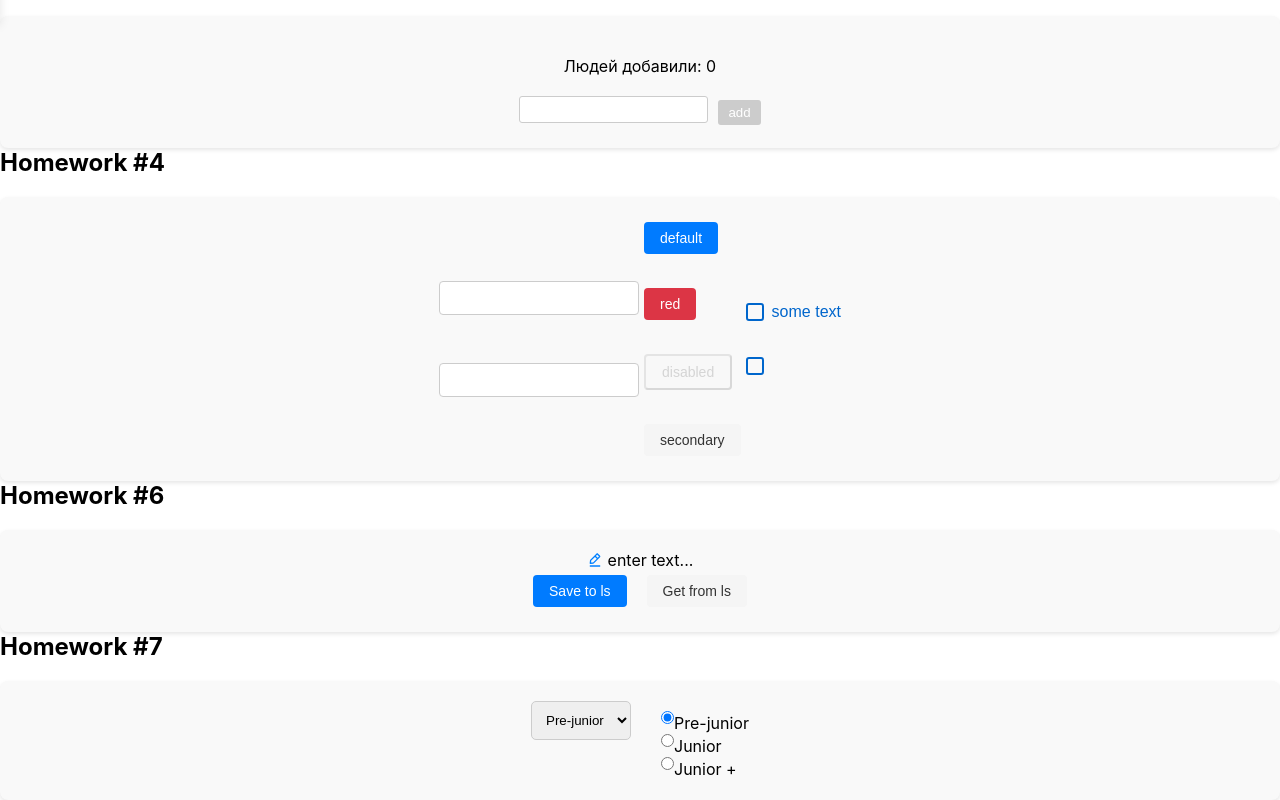
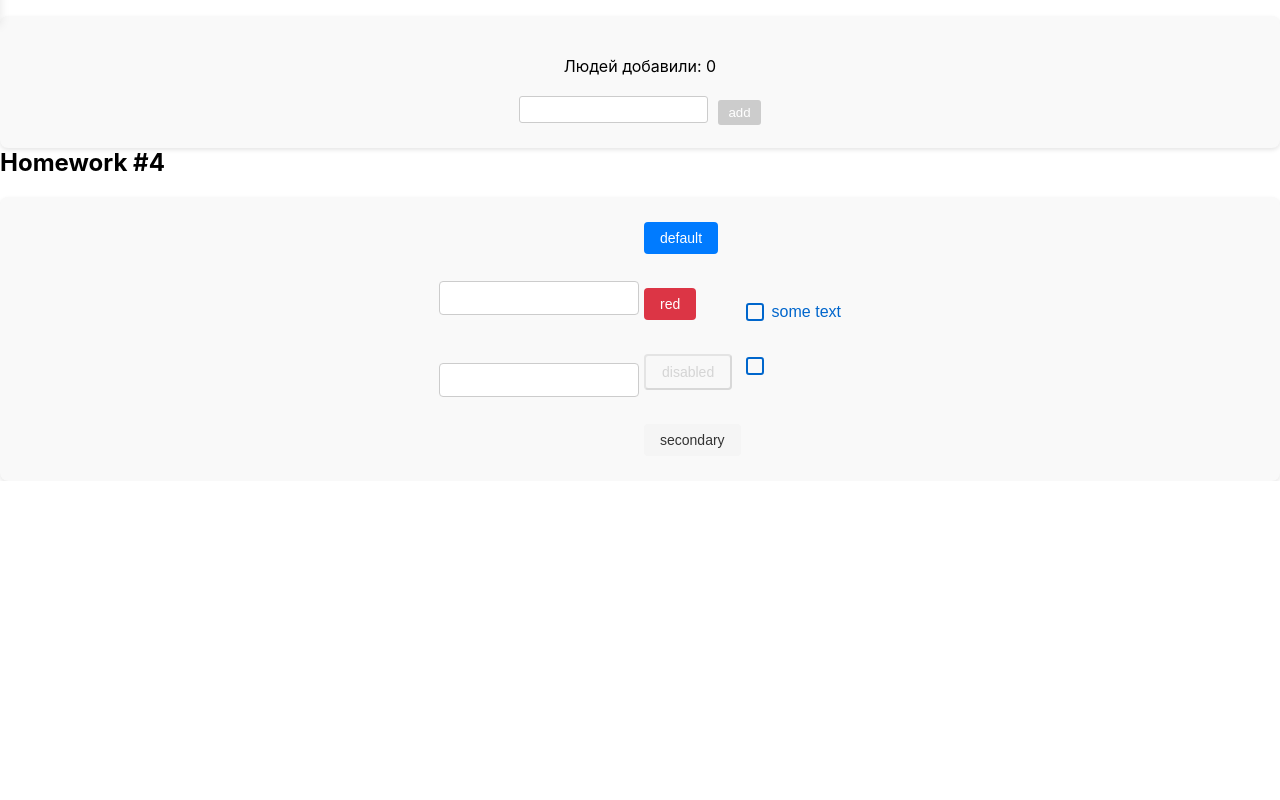
Before and after one commit to LizaWebDev/react-homeworks, a React (Create React App) app: page /#/pre-junior in a window 1280 px wide. Shown: the part 775-1575 px from the top of the page. After the commit the page ends 1256 px from the top, so only its background shows below. Built offline with nearby package versions, Linux system fonts and the light colour scheme.

Commit message:
Homework 6 and 7 on Junior page

```diff
--- a/src/s1-main/App.tsx
+++ b/src/s1-main/App.tsx
@@ -1,8 +1,6 @@
 import React from 'react'
 import s from './App.module.css'
 import HW5 from "../s2-homeworks/hw05/HW5";
-import HW6 from "../s2-homeworks/hw06/HW6";
-import HW7 from "../s2-homeworks/hw07/HW7";
 
 function App() {
     return (
@@ -15,8 +13,6 @@ function App() {
 
             {/*при выполнении дз 5 и более - закомментировать здесь дз 1-4, так как они есть внутри дз 5*/}
             <HW5/>
-            <HW6/>
-            <HW7/>
         </div>
     )
 }
--- a/src/s2-homeworks/hw05/pages/Junior.tsx
+++ b/src/s2-homeworks/hw05/pages/Junior.tsx
@@ -1,14 +1,14 @@
 import React from 'react'
-// import HW6 from '../../hw06/HW6'
-// import HW7 from '../../hw07/HW7'
+import HW6 from "../../hw06/HW6";
+import HW7 from "../../hw07/HW7";
 // import HW8 from '../../hw08/HW8'
 // import HW9 from '../../hw09/HW9'
 
 function Junior() {
     return (
         <div id={'hw5-page-junior'}>
-            {/*<HW6 />*/}
-            {/*<HW7 />*/}
+            <HW6 />
+            <HW7 />
             {/*<HW8 />*/}
             {/*<HW9 />*/}
         </div>
```
